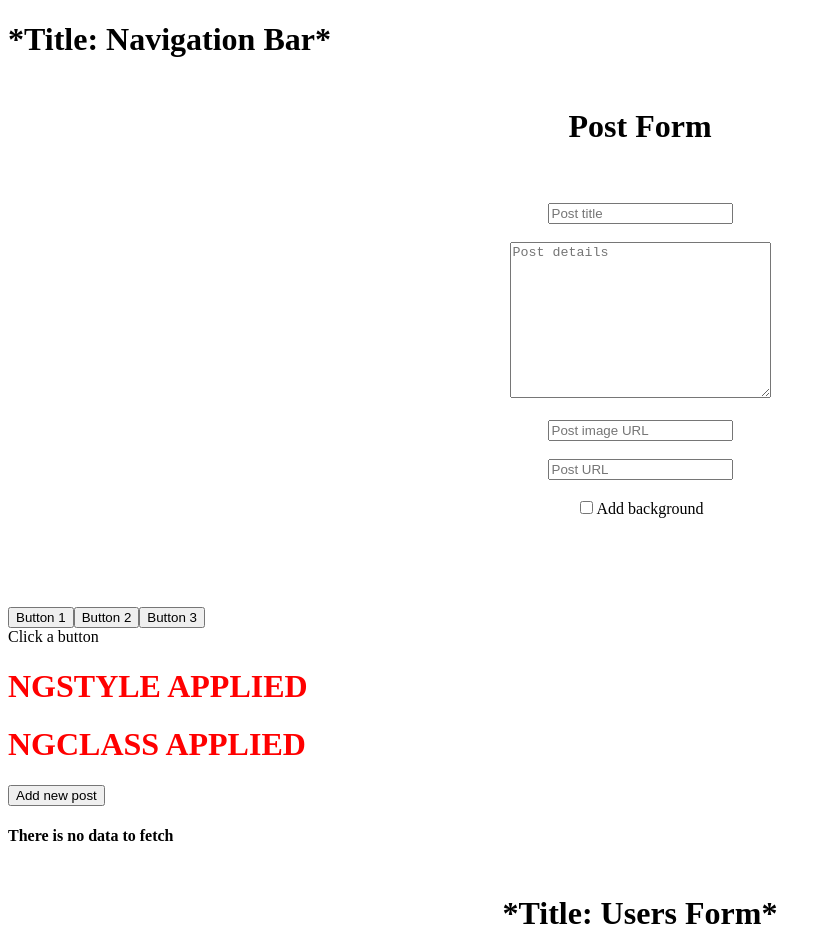
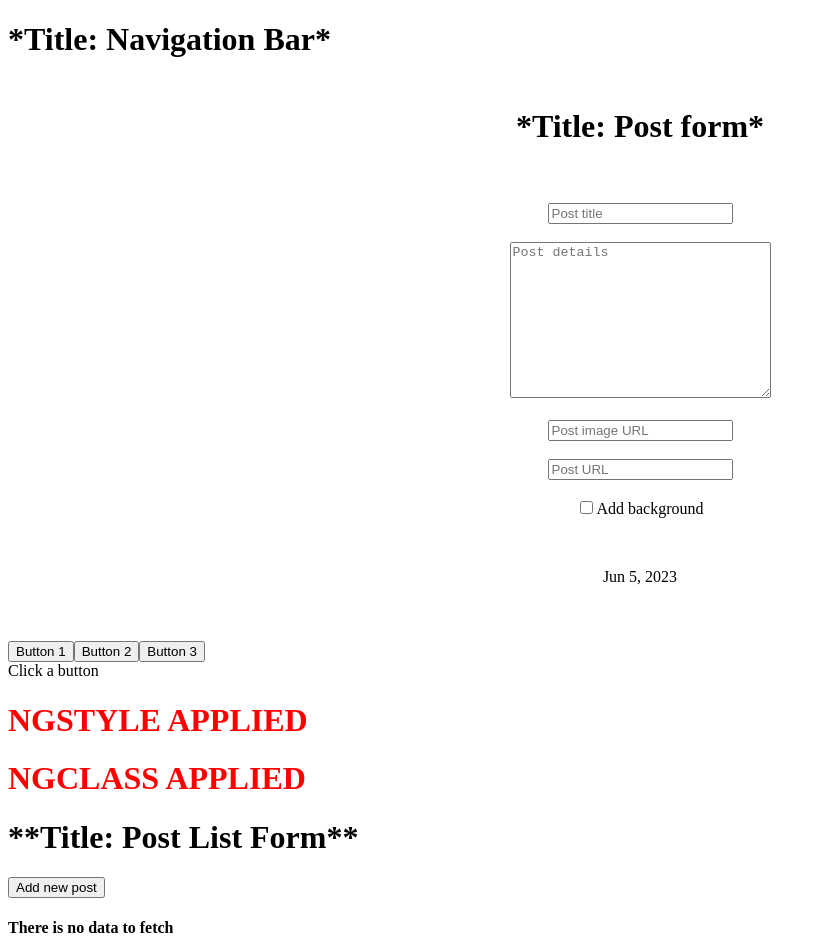
Before and after one commit to Overload-Inc/Reddy-Blog, an Angular app: page / in a window 1280 px wide. Shown: the top 952 px of the page, without its empty margins (0-831 px from the left). Built offline with nearby package versions, Linux system fonts and the light colour scheme.

Commit message:
Update componentTitle and customized pipes statements.

```diff
--- a/src/app/components/post-list/post-list.component.html
+++ b/src/app/components/post-list/post-list.component.html
@@ -1,5 +1,5 @@
 <!-- Printing the PostList title -->
-<h1>{{ postListTitle }}</h1>
+<h1>{{ componentTitle | append | enclose : '**' }}</h1>
 
 <!-- Button to add a new post -->
 <button (click)="addPost()">Add new post</button>
@@ -22,7 +22,7 @@
     </thead>
     <tbody>
     <tr *ngFor="let post of objectArray; let i = index">
-      <td>{{ post.id }}</td>
+      <td>{{ post.id | number }}</td>
       <td>{{ post.title }}</td>
       <td>{{ post.content }}</td>
       <td><button (click)="deletePost(i)">Delete</button></td>
--- a/src/app/components/post/post.component.html
+++ b/src/app/components/post/post.component.html
@@ -1,10 +1,7 @@
-<!-- Prints the PostComponent title -->
-<h1>{{postTitle}}</h1>
-
 <!-- Form to enter the post information -->
 <div class="form-area">
 
-  <h1>Post Form</h1>
+  <h1>{{ componentTitle | append | enclose : '*' }}</h1>
   <br><br>
 
   <input [(ngModel)]="postTitle" placeholder="Post title" type="text">
@@ -25,9 +22,11 @@
 
 <!-- Form to give the user a real-time information preview of the entered data -->
 <div class="preview-area">
+  <p>{{ postDate | date }}</p>
+
   <img [src]="imageURL">
 
-  <h1><span [class.add-background]="addBackground">{{ postTitle }}</span></h1>
+  <h1><span [class.add-background]="addBackground">{{ postTitle | uppercase }}</span></h1>
 
   <p>{{ postDetails }}</p>
 
--- a/src/app/components/post/post.component.ts
+++ b/src/app/components/post/post.component.ts
@@ -6,8 +6,9 @@ import {Component, OnInit} from '@angular/core';
   styleUrls: ['./post.component.css']
 })
 export class PostComponent implements OnInit{
-
+  componentTitle: string = "Post form"
   postTitle: string = "";
+  postDate: Date = new Date();
   postDetails: string = "";
   imageURL: string = "";
   postURL: string = "";
```
